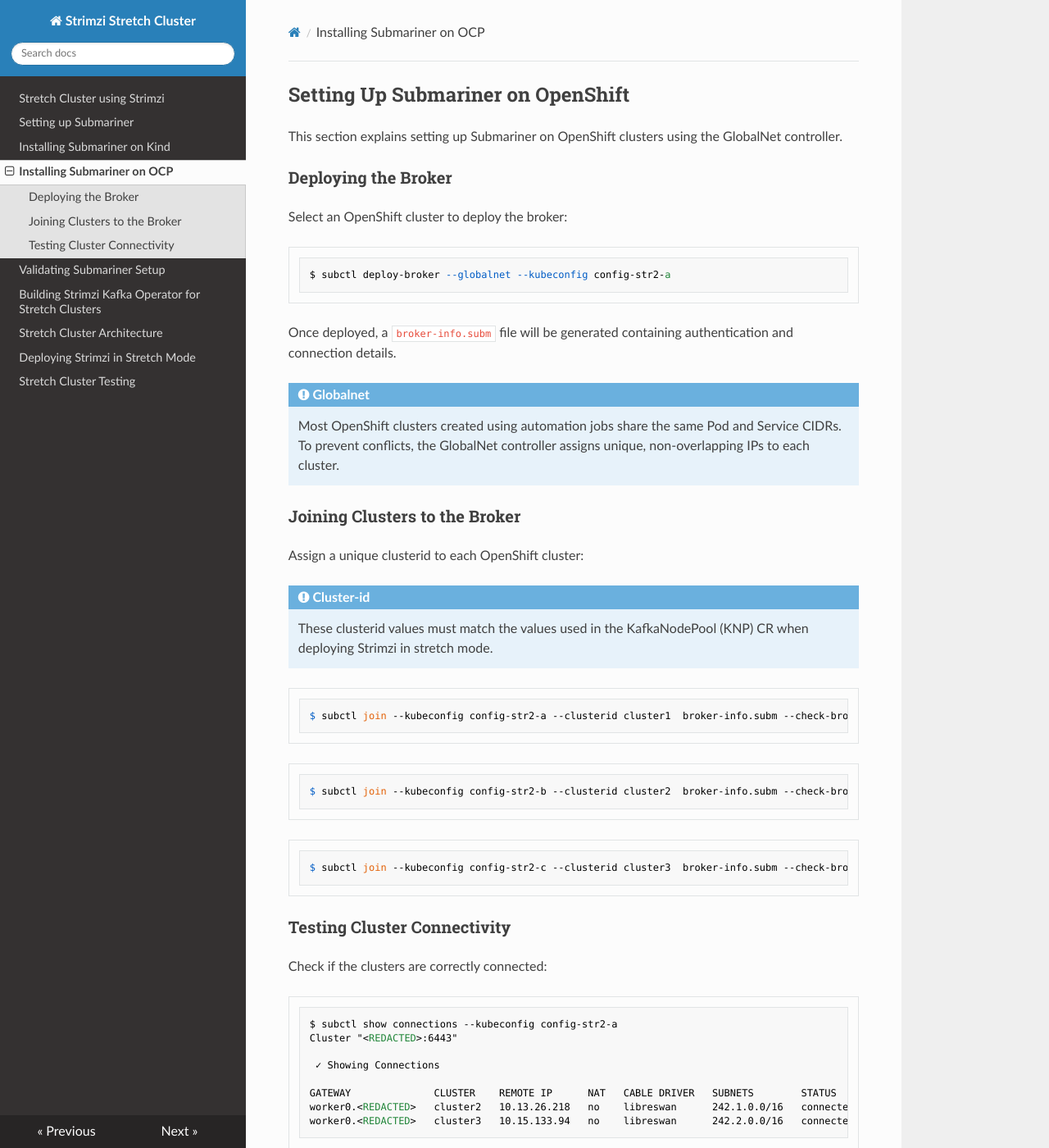
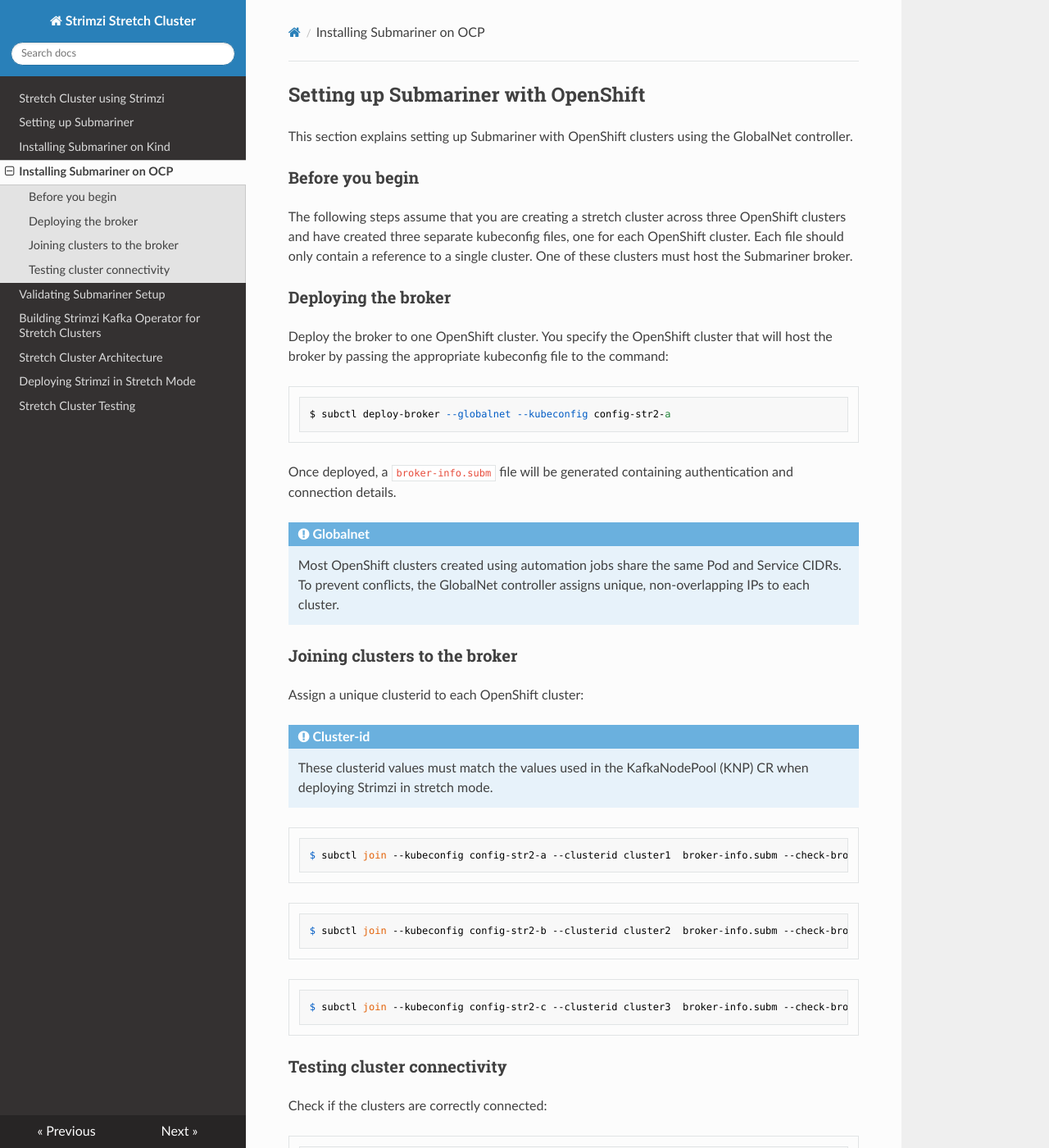
Before and after one commit to aswinayyolath/stretch-kafka-docs, an MkDocs documentation site: the page built from docs/Installing-Submariner-on-OCP.md, in a window 1280 px wide and 1400 px high. Shown: the whole window at 82% size. Built offline with MkDocs 1.6.1, drawn with Linux system fonts in a browser that asks for light colours; nearby versions of some CDN libraries.

Commit message:
Update Installing-Submariner-on-OCP.md
Just added a bit more context for those not familiar with Submariner and how it works. It needs to be obvious that the broker should only be deployed to one of the OpenShift clusters.

````diff
--- a/docs/Installing-Submariner-on-OCP.md
+++ b/docs/Installing-Submariner-on-OCP.md
@@ -1,10 +1,14 @@
-## Setting Up Submariner on OpenShift
+## Setting up Submariner with OpenShift
 
-This section explains setting up Submariner on OpenShift clusters using the GlobalNet controller.
+This section explains setting up Submariner with OpenShift clusters using the GlobalNet controller.
 
-### Deploying the Broker
+### Before you begin
 
-Select an OpenShift cluster to deploy the broker:
+The following steps assume that you are creating a stretch cluster across three OpenShift clusters and have created three separate kubeconfig files, one for each OpenShift cluster. Each file should only contain a reference to a single cluster. One of these clusters must host the Submariner broker.
+
+### Deploying the broker
+
+Deploy the broker to one OpenShift cluster. You specify the OpenShift cluster that will host the broker by passing the appropriate kubeconfig file to the command:
 
 ```bash
 $ subctl deploy-broker --globalnet --kubeconfig config-str2-a
@@ -16,7 +20,7 @@
 !!! Globalnet configuration
     Most OpenShift clusters created using automation jobs share the same Pod and Service CIDRs. To prevent conflicts, the GlobalNet controller assigns unique, non-overlapping IPs to each cluster.
 
-### Joining Clusters to the Broker
+### Joining clusters to the broker
 
 Assign a unique clusterid to each OpenShift cluster:
 
@@ -35,7 +39,7 @@
 $ subctl join --kubeconfig config-str2-c --clusterid cluster3  broker-info.subm --check-broker-certificate=false
 ```
 
-### Testing Cluster Connectivity
+### Testing cluster connectivity
 
 Check if the clusters are correctly connected:
 
````
